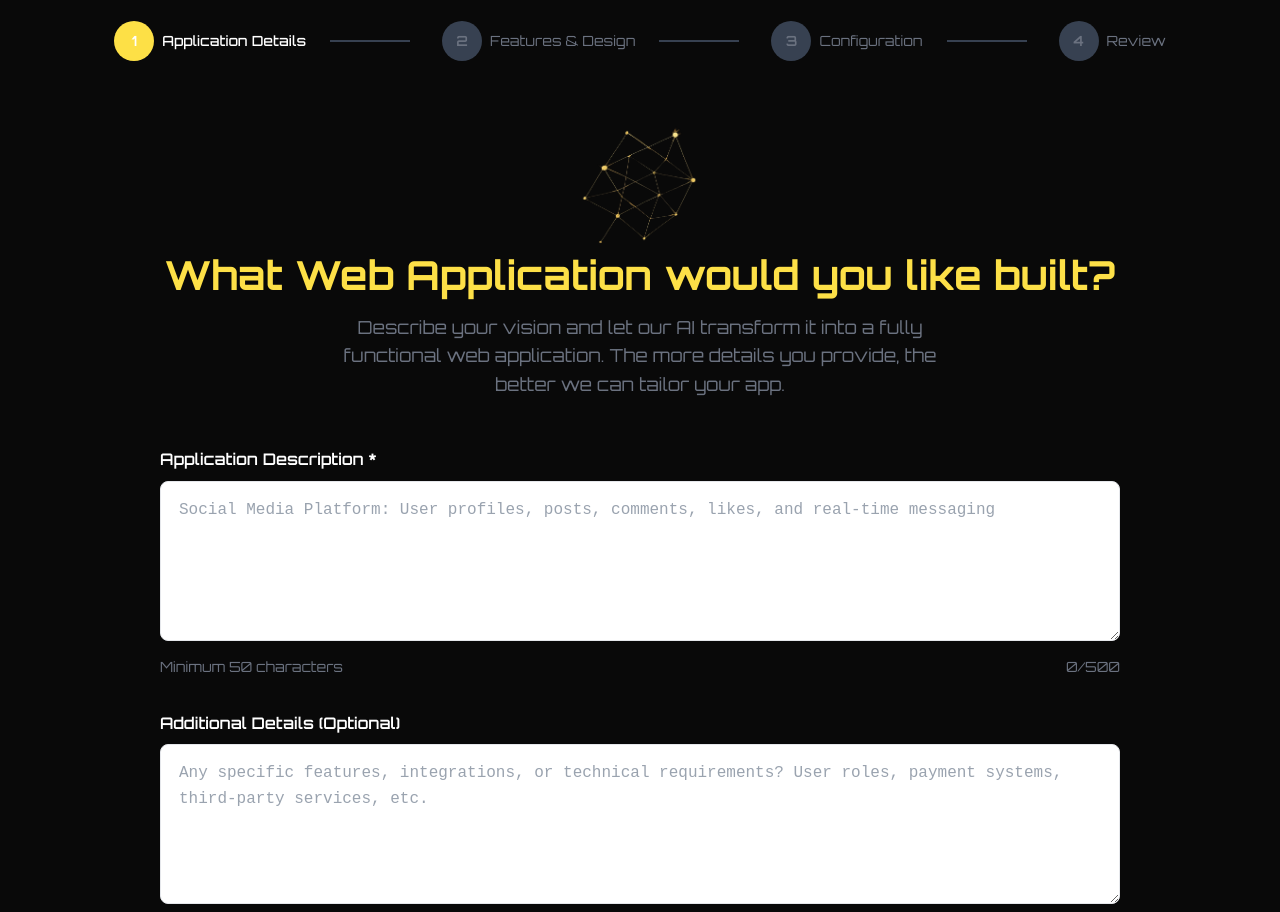
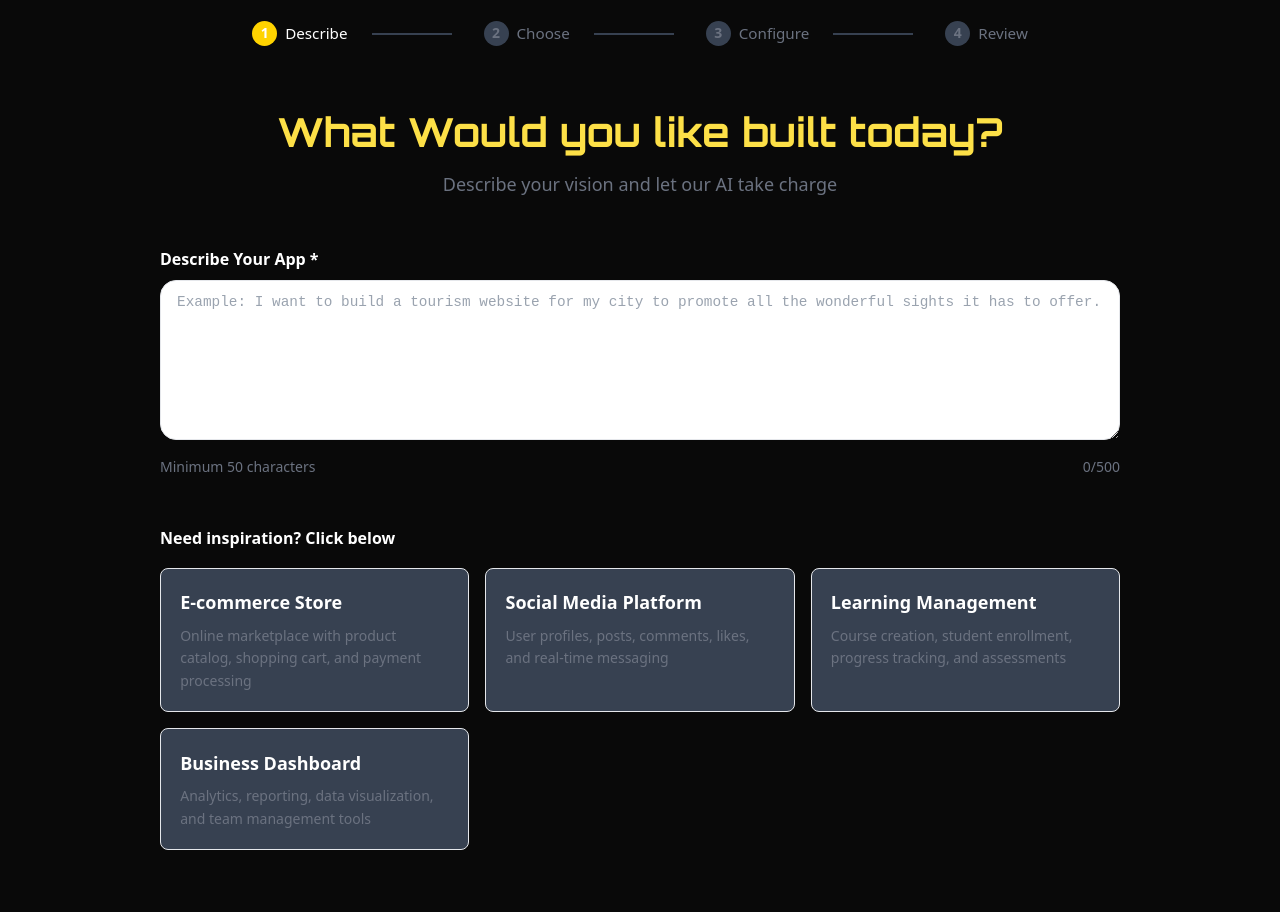
Before and after one commit to kleczynski/weaverAI, a React (Vite) app: page / in a window 1280 px wide. Shown: the part 100-1012 px from the top of the page. Built offline with nearby package versions, Linux system fonts and the light colour scheme.

Commit message:
Merge. Styling and Functionality updates

```diff
--- a/src/App.css
+++ b/src/App.css
@@ -18,7 +18,7 @@
 }
 
 body {
-  font-family: "Orbitron", -apple-system, BlinkMacSystemFont, "Segoe UI", Roboto, Arial, sans-serif;
+  font-family:ui-sans-serif,system-ui,sans-serif,"Apple Color Emoji","Segoe UI Emoji",Segoe UI Symbol,"Noto Color Emoji";
   background-color: var(--bg-dark);
   color: var(--white);
   line-height: 1.6;
@@ -126,8 +126,8 @@ body {
 }
 
 .step-circle {
-  width: 40px;
-  height: 40px;
+  width: 25px;
+  height: 25px;
   border-radius: 50%;
   display: flex;
   align-items: center;
@@ -138,7 +138,7 @@ body {
 }
 
 .step-circle.active {
-  background: var(--secondary-color);
+  background: #FFD300;
   color: var(--white);
 }
 
@@ -153,7 +153,7 @@ body {
 }
 
 .step-title {
-  font-size: 0.875rem;
+  font-size: 0.95rem;
   color: var(--text-secondary);
   white-space: nowrap;
 }
@@ -194,6 +194,7 @@ body {
 }
 
 .step-content h1 {
+  font-family: "Orbitron", -apple-system, BlinkMacSystemFont, "Segoe UI", Roboto, Arial, sans-serif;
   font-size: 2.5rem;
   font-weight: 700;
   margin-bottom: 1rem;
@@ -225,10 +226,10 @@ body {
 .form-group textarea,
 .form-group input {
   width: 100%;
-  padding: 1rem 1.125rem;
+  padding: 0.6rem 1rem;
   border: 1px solid var(--border-gray);
-  border-radius: 8px;
-  font-size: 1rem;
+  border-radius: 16px;
+  font-size: 0.9rem;
   background: var(--white);
   color: var(--text-primary);
   resize: vertical;
@@ -284,7 +285,7 @@ body {
   align-items: center;
   gap: 0.5rem;
   margin-bottom: 0.5rem;
-  color: var(--primary-color);
+  /* color: var(--primary-color); */
   font-weight: 600;
 }
 
@@ -304,7 +305,7 @@ body {
   background: var(--dark-gray);
   border: 1px solid var(--border-gray);
   border-radius: 8px;
-  padding: 1.5rem;
+  padding: 1.2rem;
   cursor: pointer;
   transition: all 0.2s;
 }
@@ -338,7 +339,7 @@ body {
   background: var(--dark-gray);
   border: 2px solid transparent;
   border-radius: 12px;
-  padding: 2rem;
+  padding: 1.2rem;
   cursor: pointer;
   transition: all 0.3s;
   position: relative;
@@ -390,7 +391,7 @@ body {
   background: var(--dark-gray);
   border: 1px solid var(--border-gray);
   border-radius: 12px;
-  padding: 2rem;
+  padding: 1.2rem;
   text-align: center;
 }
 
@@ -596,7 +597,7 @@ body {
 }
 
 .continue-btn {
-  background: var(--secondary-color);
+  background: #FFD300;
   color: var(--white);
   border: none;
   padding: 0.75rem 1.5rem;
--- a/src/App.tsx
+++ b/src/App.tsx
@@ -2,11 +2,9 @@ import { useState, useEffect, useRef } from 'react'
 import './App.css'
 import type { Dispatch, SetStateAction, TextareaHTMLAttributes } from 'react'
 import logo from './assets/weaver_logo.png'
-import removeBgLogo from './assets/weaver_logo-removebg-preview.png'
 
 interface ApplicationData {
   description: string
-  additionalDetails: string
   selectedFeatures: string[]
   brandGuidelines: string
   apiUsername?: string
@@ -66,7 +64,6 @@ function App() {
   const [currentStep, setCurrentStep] = useState(1)
   const [applicationData, setApplicationData] = useState<ApplicationData>({
     description: '',
-    additionalDetails: '',
     selectedFeatures: [] as string[],
     brandGuidelines: '',
     apiUsername: '',
@@ -82,9 +79,9 @@ function App() {
   const API_ENDPOINT = 'https://api.34.120.203.160.nip.io/v1/providers/github/installs/cloud/repositories-ai'
 
   const steps: Step[] = [
-    { id: 1, title: 'Application Details', isCompleted: currentStep > 1, isActive: currentStep === 1 },
-    { id: 2, title: 'Features & Design', isCompleted: currentStep > 2, isActive: currentStep === 2 },
-    { id: 3, title: 'Configuration', isCompleted: currentStep > 3, isActive: currentStep === 3 },
+    { id: 1, title: 'Describe', isCompleted: currentStep > 1, isActive: currentStep === 1 },
+    { id: 2, title: 'Choose', isCompleted: currentStep > 2, isActive: currentStep === 2 },
+    { id: 3, title: 'Configure', isCompleted: currentStep > 3, isActive: currentStep === 3 },
     { id: 4, title: 'Review', isCompleted: currentStep > 4, isActive: currentStep === 4 }
   ]
 
@@ -93,7 +90,6 @@ function App() {
       setCurrentStep(currentStep - 1)
     }
   }
-
 
   const submitApplication = async () => {
     setIsSubmitting(true)
@@ -134,6 +130,11 @@ function App() {
     }
   }
 
+  useEffect(() => {
+    const el = document.getElementById("main");
+    el?.scrollIntoView({ behavior: "smooth", block: "start" });
+  }, [currentStep]);
+
   return (
     <div className="app">
       <header className="header">
@@ -147,8 +148,8 @@ function App() {
         </div>
       </header>
 
-      <main className="main">
-        <div className="step-indicator">
+      <main id="main" className="main">
+        <div id="step-indicator" className="step-indicator">
           {steps.map((step, index) => (
             <div key={step.id} className="step-item">
               <div className={`step-circle ${step.isCompleted ? 'completed' : step.isActive ? 'active' : 'inactive'}`}>
@@ -204,17 +205,16 @@ function App() {
 function ApplicationDetails({ data, setData }: { data: ApplicationData, setData: SetApplicationData }) {
   return (
     <div className="step-content">
-        <img src={removeBgLogo} alt="Weaver AI" width={120} height={120}/>
-      <h1>What Web Application would you like built?</h1>
-      <p>Describe your vision and let our AI transform it into a fully functional web application. The more details you provide, the better we can tailor your app.</p>
+      <h1>What Would you like built today?</h1>
+      <p>Describe your vision and let our AI take charge</p>
 
       <div className="form-group">
-        <label htmlFor="description">Application Description *</label>
+        <label htmlFor="description">Describe Your App *</label>
         <AutoResizeTextarea
           id="description"
           value={data.description}
           onChange={(e) => setData({...data, description: e.target.value})}
-          placeholder="Social Media Platform: User profiles, posts, comments, likes, and real-time messaging"
+          placeholder="Example: I want to build a tourism website for my city to promote all the wonderful sights it has to offer."
           maxLength={500}
         />
         <div className="char-count">
@@ -223,26 +223,10 @@ function ApplicationDetails({ data, setData }: { data: ApplicationData, setData:
         </div>
       </div>
 
-      <div className="form-group">
-        <label htmlFor="details">Additional Details (Optional)</label>
-        <AutoResizeTextarea
-          id="details"
-          value={data.additionalDetails}
-          onChange={(e) => setData({...data, additionalDetails: e.target.value})}
-          placeholder="Any specific features, integrations, or technical requirements? User roles, payment systems, third-party services, etc."
-        />
-      </div>
-
       <div className="inspiration-section">
         <div className="inspiration-header">
-          <svg width="20" height="20" viewBox="0 0 24 24" fill="none">
-            <circle cx="12" cy="12" r="3" stroke="currentColor" strokeWidth="2"/>
-            <path d="M12 1v6m0 6v6m11-7h-6m-6 0H1" stroke="currentColor" strokeWidth="2"/>
-          </svg>
-          <span>Need inspiration? Here are some optional examples:</span>
+          <span>Need inspiration? Click below</span>
         </div>
-        <p>Click any example below to automatically fill in your description, or write your own from scratch.</p>
-
         <div className="examples-grid">
           <div className="example-card" onClick={() => setData({...data, description: 'Online marketplace with product catalog, shopping cart, and payment processing'})}>
             <h3>E-commerce Store</h3>
@@ -268,11 +252,11 @@ function ApplicationDetails({ data, setData }: { data: ApplicationData, setData:
 
 function FeaturesDesign({ data, setData }: { data: ApplicationData, setData: SetApplicationData }) {
   const features = [
-    { id: 'weather', title: 'Add Weather Widget', description: 'Display current weather and forecasts', icon: '☁️' },
-    { id: 'search', title: 'Add Smart Search', description: 'AI-powered search functionality', icon: '🔍', selected: true },
-    { id: 'social', title: 'Add Social Engagement', description: 'Social sharing and interactions', icon: '👥' },
-    { id: 'contact', title: 'Add Contact Form', description: 'Customizable contact and inquiry forms', icon: '✉️' },
-    { id: 'news', title: 'Add Live News', description: 'Real-time news feeds and updates', icon: '📰' }
+    { id: 'weather', title: 'Weather Widget', description: 'Display current weather and forecasts', icon: '☁️' },
+    { id: 'search', title: 'Smart Search', description: 'AI-powered search functionality', icon: '🔍', selected: true },
+    { id: 'social', title: 'Social Engagement', description: 'Social sharing and interactions', icon: '👥' },
+    { id: 'contact', title: 'Contact Form', description: 'Customizable contact and inquiry forms', icon: '✉️' },
+    { id: 'news', title: 'Live News', description: 'Real-time news feeds and updates', icon: '📰' }
   ]
 
   const toggleFeature = (featureId: string) => {
@@ -286,9 +270,8 @@ function FeaturesDesign({ data, setData }: { data: ApplicationData, setData: Set
 
   return (
     <div className="step-content">
-      <img src={removeBgLogo} alt="Weaver AI" width={120} height={120}/>
       <h1>Select Your Customizations</h1>
-      <p>Choose the features you'd like to include in your application. You can always modify these later.</p>
+      <p>Choose the features you'd like to included.</p>
 
       <div className="features-grid">
         {features.map((feature) => (
@@ -318,9 +301,8 @@ function FeaturesDesign({ data, setData }: { data: ApplicationData, setData: Set
 function Configuration({ data, setData }: { data: ApplicationData, setData: SetApplicationData }) {
   return (
     <div className="step-content">
-      <img src={removeBgLogo} alt="Weaver AI" width={120} height={120}/>
       <h1>Brand Your Application</h1>
-      <p>Upload your brand guidelines or provide a URL to ensure your application matches your brand identity.</p>
+      <p>Upload your brand guidelines or provide a URL.</p>
 
       <div className="brand-options">
         <div className="brand-option">
@@ -334,7 +316,7 @@ function Configuration({ data, setData }: { data: ApplicationData, setData: SetA
           <div className="brand-icon">🔗</div>
           <h3>Or Provide URL</h3>
           <p>Link to your online brand guidelines or style guide</p>
-          <label htmlFor="guidelines-url">Guidelines URL</label>
+          <div className="form-group">
             <input
               type="url"
               id="guidelines-url"
@@ -342,6 +324,7 @@ function Configuration({ data, setData }: { data: ApplicationData, setData: SetA
               onChange={(e) => setData({...data, brandGuidelines: e.target.value})}
               placeholder="https://your-brand-guidelines.com"
             />
+          </div>
         </div>
       </div>
 
@@ -418,7 +401,6 @@ function Configuration({ data, setData }: { data: ApplicationData, setData: SetA
 function Review({ data, result, error }: { data: ApplicationData, result: RepoResponse | null, error: string | null }) {
   return (
     <div className="step-content">
-      <img src={removeBgLogo} alt="Weaver AI" width={120} height={120}/>
       <h1>Review & Generate</h1>
       <p>Review your application configuration below and generate your custom web application.</p>
 
@@ -431,12 +413,6 @@ function Review({ data, result, error }: { data: ApplicationData, result: RepoRe
           <div className="review-content">
             <p><strong>Description:</strong></p>
             <p>{data.description || 'No description provided'}</p>
-            {data.additionalDetails && (
-              <>
-                <p><strong>Additional Details:</strong></p>
-                <p>{data.additionalDetails}</p>
-              </>
-            )}
           </div>
         </div>
 
@@ -502,13 +478,13 @@ function Review({ data, result, error }: { data: ApplicationData, result: RepoRe
         </div>
       </div>
 
+      {result ? (
         <div className="review-section">
           <div className="review-header">
             <span className="review-number">5</span>
             <h3>Generation Result</h3>
           </div>
           <div className="review-content">
-          {result ? (
             <div className="result-card">
               <p><strong>Repository:</strong> {result.owner?.name}/{result.repo}</p>
               <p><strong>Default Branch:</strong> {result.defaultBranch}</p>
@@ -516,13 +492,19 @@ function Review({ data, result, error }: { data: ApplicationData, result: RepoRe
               <p><strong>Updated:</strong> {new Date(result.updateTime).toLocaleString()}</p>
               <a className="repo-link" href={`https://github.com/${result.owner?.name}/${result.repo}`} target="_blank" rel="noreferrer">Open on GitHub</a>
             </div>
-          ) : error ? (
-            <div className="error-box">{error}</div>
-          ) : (
-            <p>Click "Generate My Application" to create your repository.</p>
-          )}
           </div>
         </div>
+        ) : error ? (
+          <div className="review-section">
+            <div className="review-header">
+              <span className="review-number">5</span>
+              <h3>Generation Result</h3>
+            </div>
+            <div className="review-content">
+              <div className="error-box">{error}</div>
+            </div>
+          </div>
+        ) : null}
     </div>
   )
 }
```
Lines whose indentation alone changed are shown as unchanged.
